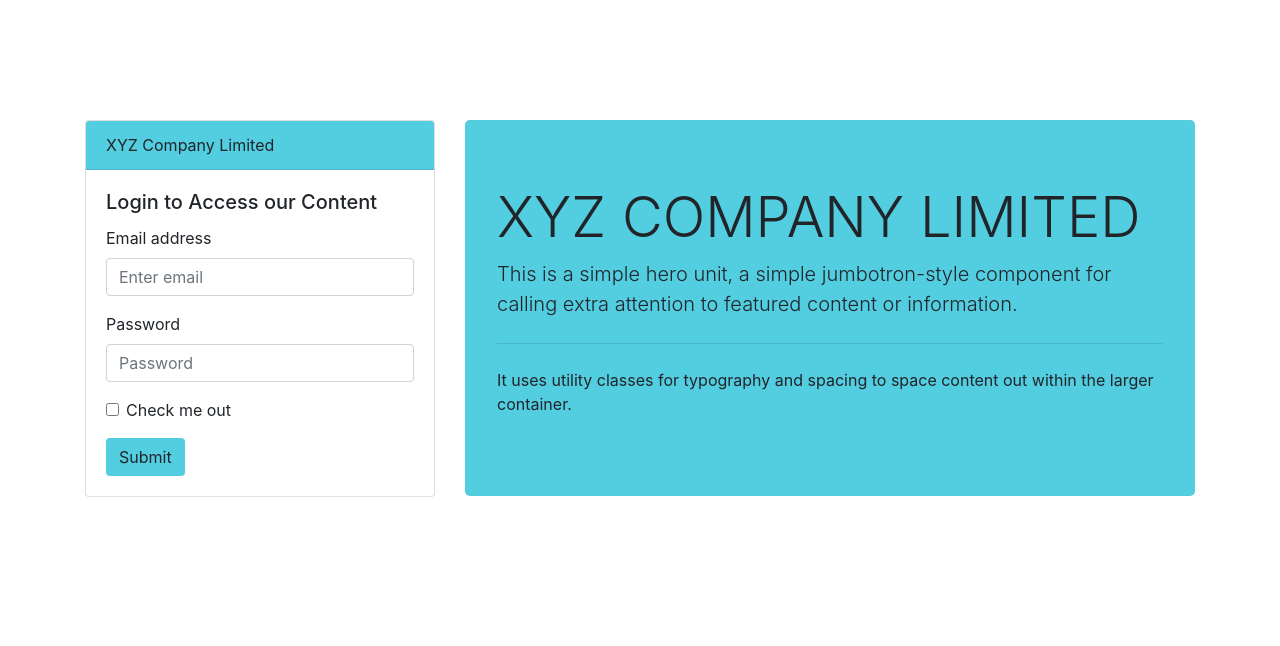
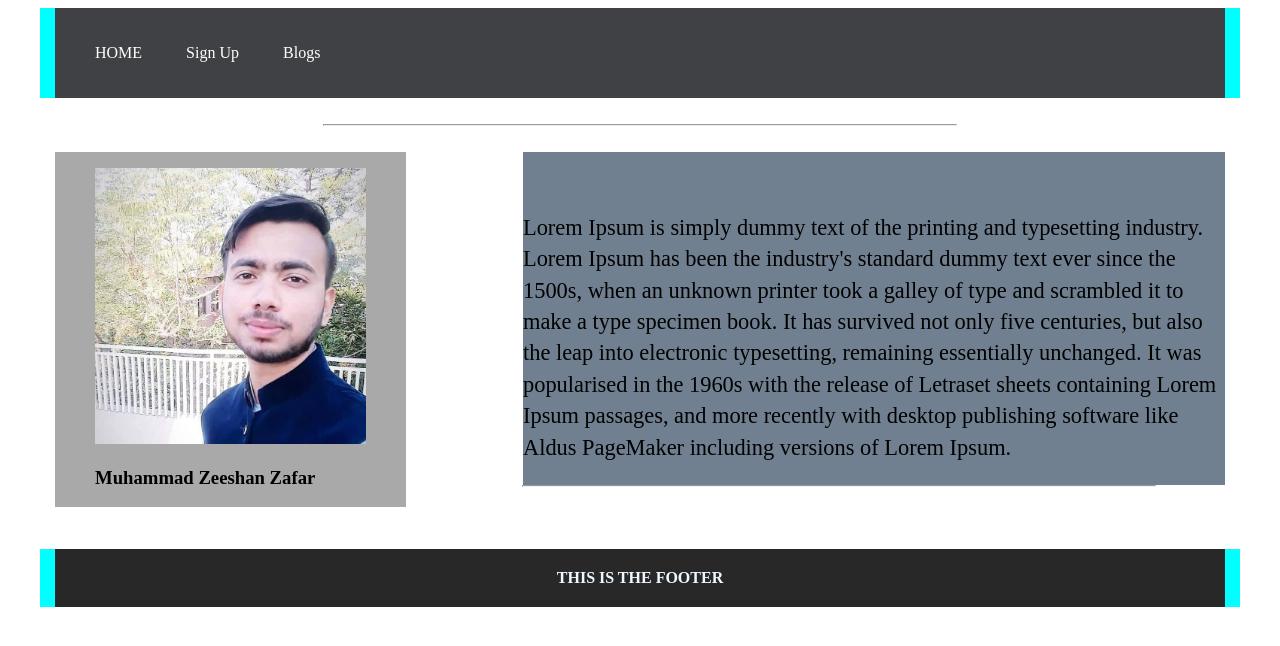
Before and after one commit to zzizou/Eycon_Repo, a plain HTML site: page index.html in a window 1280 px wide. Drawn offline with nearby package versions, Linux system fonts and the light colour scheme.

Commit message:
CSS Work

```diff
--- a/index.html
+++ b/index.html
@@ -1,4 +1,77 @@
+<!DOCTYPE html>
+<html>
+    <head>
+        <meta charset="utf-8">
+        <meta http-equiv="X-UA-Compatible" content="IE=edge">
+        <title>Basic Form </title>
 
+        <meta name="viewport" content="width=device-width, initial-scale=1">
+        <link rel="stylesheet" type="text/css" media="screen" href="main.css">
+        <link rel = "stylesheet" type = "text/css"  href = "styling.css" />
+
+        <script src="main.js"></script>
+    </head>
+    <body>
+
+            <div class="maindiv">
+                    <div class="navdiv">
+                            <ul>
+
+                            <li class="list"> <a href="#" class="an">HOME </a> </li>
+                            <li class="list"> <a href="login.html" class="an">Sign Up </a> </li>
+                            <li class="list"> <a href="#" class="an">Blogs  </a> </li>
+
+                            </ul>
+                            </div>
+
+
+        <!-- <div class="stylediv" id="dp">
+            <h2>Welcome to my Blog </h2>
+        </div>
+        <br> <br>
+            <img id ="imgg" src="zee.jpg" alt="Zeeshan Zafar">
+            <p id = "para">ASDHAKKKKKKKKKKKKKKKKKKKKKKKKKKKKKKKKKKKKKKKAJSDHKAJSDHKASJDHAKSJDHKAJ</p>
+          <h2>Muhammad Zeeshan Zafar</h2>
+
+        asdkahsdkjasdhkjashdkjasdhkjasdhkjas -->
+
+
+    </div>
+    <br> <hr  width="50%"> <br>
+                <div class="maindiv">
+
+                        <div class="left">
+
+                                <figure>
+
+                                        <img src="zee.jpg" alt="Zeeshan" style="width:100%">
+                                        <figcaption>
+                                            <h3>Muhammad Zeeshan Zafar</h3></figcaption>
+                                      </figure>
+                                    </div>
+                        <div class="right">
+
+
+                                <p class="para">
+                                     Lorem Ipsum is simply dummy text of the printing and typesetting industry. Lorem Ipsum has been the industry's standard dummy text ever since the 1500s, when an unknown printer took a galley of type and scrambled it to make a type specimen book. It has survived not only five centuries, but also the leap into electronic typesetting, remaining essentially unchanged. It was popularised in the 1960s with the release of Letraset sheets containing Lorem Ipsum passages, and more recently with desktop publishing software like Aldus PageMaker including versions of Lorem Ipsum.<br>
+                                </p>
+                        </div>
+
+                </div>
+                <br><br><br><br>
+                <hr  width="50%">  <br> <br><br>
+                            <div class="maindiv">
+                                <div class="footer">
+                                    <strong>
+                                        THIS IS THE FOOTER
+                                    </strong>
+                                </div>
+                            </div>
+    </body>
+</html>
+
+
+<!--
 <!DOCTYPE html>
 <html>
 <head>
--- /dev/null
+++ b/styling.css
@@ -0,0 +1,188 @@
+.list{
+
+    display: inline-block;
+    padding-right:40px;
+    }
+    .an{
+    text-decoration: none;
+    color: white;
+    font-size: 16px;
+    }
+    .navdiv{
+        background-color:#404144;
+        margin:0px ;
+        padding: 20px 0 20px 0;
+        }
+.maindiv {
+        padding-right: 15px;
+        padding-left: 15px;
+        margin-right: auto;
+        margin-left: auto;
+        background-color: aqua;
+    }
+      @media (min-width: 768px) {
+        .maindiv {
+          width: 750px;
+        }
+      }
+      @media (min-width: 992px) {
+        .maindiv {
+          width: 970px;
+        }
+      }
+      @media (min-width: 1200px) {
+        .maindiv {
+          width: 1170px;
+        }
+
+    }
+
+
+#dp{
+    background-color: salmon;
+    height: 10%
+}
+.pic{
+    background-color: chartreuse;
+    width: 20%
+}
+#imgg{
+    height: 200px;
+}
+#para{
+    padding-left: 240px;
+
+}
+.right{
+    background-color:slategrey;
+    float:right;
+    width:60%;
+}
+.left{
+    background-color: darkgrey;
+    float:left;
+    width:30%;
+}
+.para{
+    line-height:2.0; font-size:1.1rem;
+}
+@media (max-width: 600px) {
+    .para {
+      line-height: 1.0;
+      font-size: 0.9rem;
+      font-style: italic;
+      margin-top: 0%;
+    }
+  }
+@media (min-width: 699px){
+    .para{
+    line-height: 1.0;
+      font-size: 0.9rem;
+      font-style: normal;
+      margin-top: 0%;
+    }
+}
+
+@media (min-width: 700px){
+    .para{
+    line-height: 1.1;
+      font-size: 1.1rem;
+      font-style: italic;
+      margin-top: 0%;
+    }
+}
+@media (min-width: 800px){
+    .para{
+    line-height: 1.1;
+      font-size: 1.1rem;
+      font-style: normal;
+      margin-top: 0%;
+    }
+}
+@media (min-width: 900px){
+    .para{
+    line-height: 1.1;
+      font-size: 1.3rem;
+      font-style: normal;
+      margin-top: 0%;
+    }
+}
+@media (min-width: 950px){
+    .para{
+    line-height: 1.2;
+      font-size: 1.4rem;
+      font-style: normal;
+      margin-top: 0%;
+    }
+}
+@media (min-width: 995px){
+    .para{
+    line-height: 1.2;
+      font-size: 1.4rem;
+      font-style: normal;
+      margin-top: 0%;
+    }
+}
+
+@media (min-width: 1000px){
+    .para{
+    line-height: 1.3;
+      font-size: 1.4rem;
+      font-style: italic;
+      margin-top: 0px;
+    }
+}
+@media (min-width: 1200px){
+  .para{
+  line-height: 1.4;
+    font-size: 1.4rem;
+    font-style: normal;
+    margin-top: 60px;
+  }
+}
+
+@media (max-width: 450px){
+  .right{
+    width: 100%;
+
+
+  }
+}
+@media (max-width: 450px){
+  .left{
+    width: 100%;
+  }
+}
+@media (max-width: 768px){
+  .right{
+    width: 100%;
+  }
+}
+
+@media (max-width: 768px){
+  .left{
+    width: 100%;
+  }
+}
+
+@media (max-width: 768px){
+  .zee{
+    width: 100%;
+  }
+}
+@media (max-width: 450px){
+  .zee{
+    width: 100%;
+  }
+}
+
+
+  .footer {
+
+    padding-right:40px;
+    margin:0px ;
+    padding: 20px 0 20px 0;
+    background-color: #292828;
+    text-align: center;
+    color: aliceblue;
+  }
```
Also changed, not shown: login.html (added, +80 -0 lines), test.html (added), zee.jpg (added).
